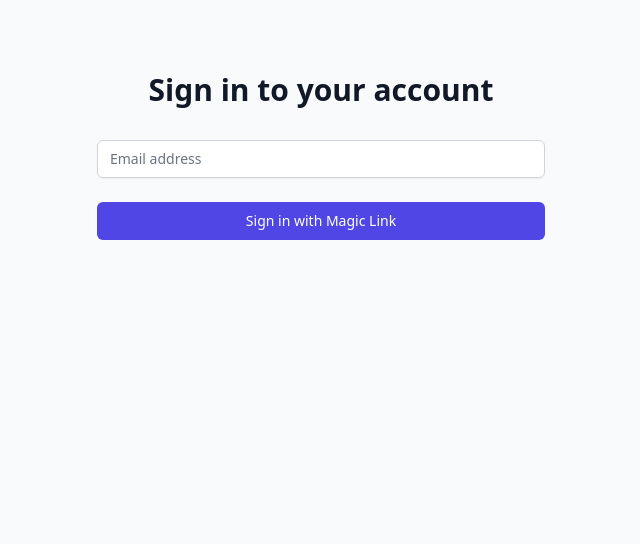
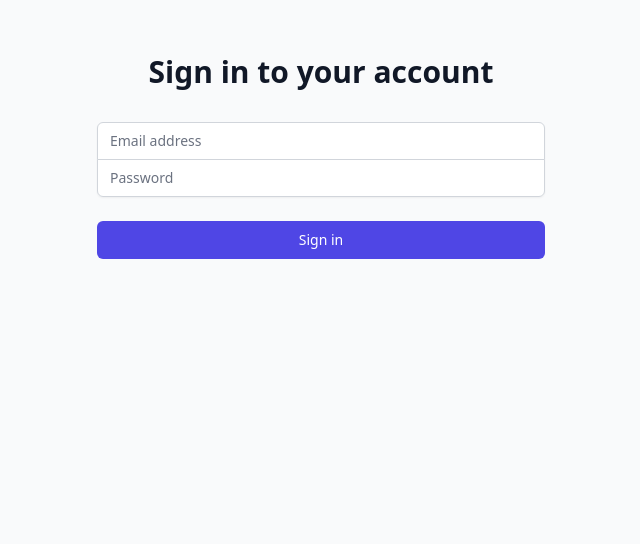
Before and after one commit to stevenshelley58-afk/2-Dashboard, a SvelteKit app in the folder apps/web-svelte/: page /login in a window 1280 px wide. Shown: the part 256-800 px from the top of the page, without its empty margins (319-959 px from the left). Built offline with nearby package versions, Linux system fonts and the light colour scheme; no server answers.

Commit message:
feat: convert login to email/password

```diff
--- a/apps/web-svelte/src/routes/login/+page.server.ts
+++ b/apps/web-svelte/src/routes/login/+page.server.ts
@@ -5,20 +5,17 @@ export const actions: Actions = {
     login: async ({ request, locals: { supabase } }) => {
         const formData = await request.formData()
         const email = formData.get('email') as string
+        const password = formData.get('password') as string
 
-        const { error } = await supabase.auth.signInWithOtp({
+        const { error } = await supabase.auth.signInWithPassword({
             email,
-            options: {
-                // set this to false if you do not want the user to be automatically signed up
-                shouldCreateUser: true,
-                emailRedirectTo: 'http://localhost:5173/auth/callback', // TODO: make dynamic
-            },
+            password,
         })
 
         if (error) {
-            return fail(500, { message: 'Could not send magic link' })
+            return fail(400, { message: 'Invalid email or password' })
         }
 
-        return { success: true }
+        throw redirect(303, '/dashboard')
     },
 }
--- a/apps/web-svelte/src/routes/login/+page.svelte
+++ b/apps/web-svelte/src/routes/login/+page.svelte
@@ -42,8 +42,20 @@
                         type="email"
                         autocomplete="email"
                         required
-                        class="relative block w-full appearance-none rounded-md border border-gray-300 px-3 py-2 text-gray-900 placeholder-gray-500 focus:z-10 focus:border-indigo-500 focus:outline-none focus:ring-indigo-500 sm:text-sm"
+                        class="relative block w-full appearance-none rounded-t-md border border-gray-300 px-3 py-2 text-gray-900 placeholder-gray-500 focus:z-10 focus:border-indigo-500 focus:outline-none focus:ring-indigo-500 sm:text-sm"
                         placeholder="Email address"
+                    />
+                </div>
+                <div>
+                    <label for="password" class="sr-only">Password</label>
+                    <input
+                        id="password"
+                        name="password"
+                        type="password"
+                        autocomplete="current-password"
+                        required
+                        class="relative block w-full appearance-none rounded-b-md border border-gray-300 px-3 py-2 text-gray-900 placeholder-gray-500 focus:z-10 focus:border-indigo-500 focus:outline-none focus:ring-indigo-500 sm:text-sm"
+                        placeholder="Password"
                     />
                 </div>
             </div>
@@ -55,9 +67,9 @@
                     class="group relative flex w-full justify-center rounded-md border border-transparent bg-indigo-600 px-4 py-2 text-sm font-medium text-white hover:bg-indigo-700 focus:outline-none focus:ring-2 focus:ring-indigo-500 focus:ring-offset-2 disabled:opacity-50"
                 >
                     {#if loading}
-                        Sending magic link...
+                        Signing in...
                     {:else}
-                        Sign in with Magic Link
+                        Sign in
                     {/if}
                 </button>
             </div>
```
